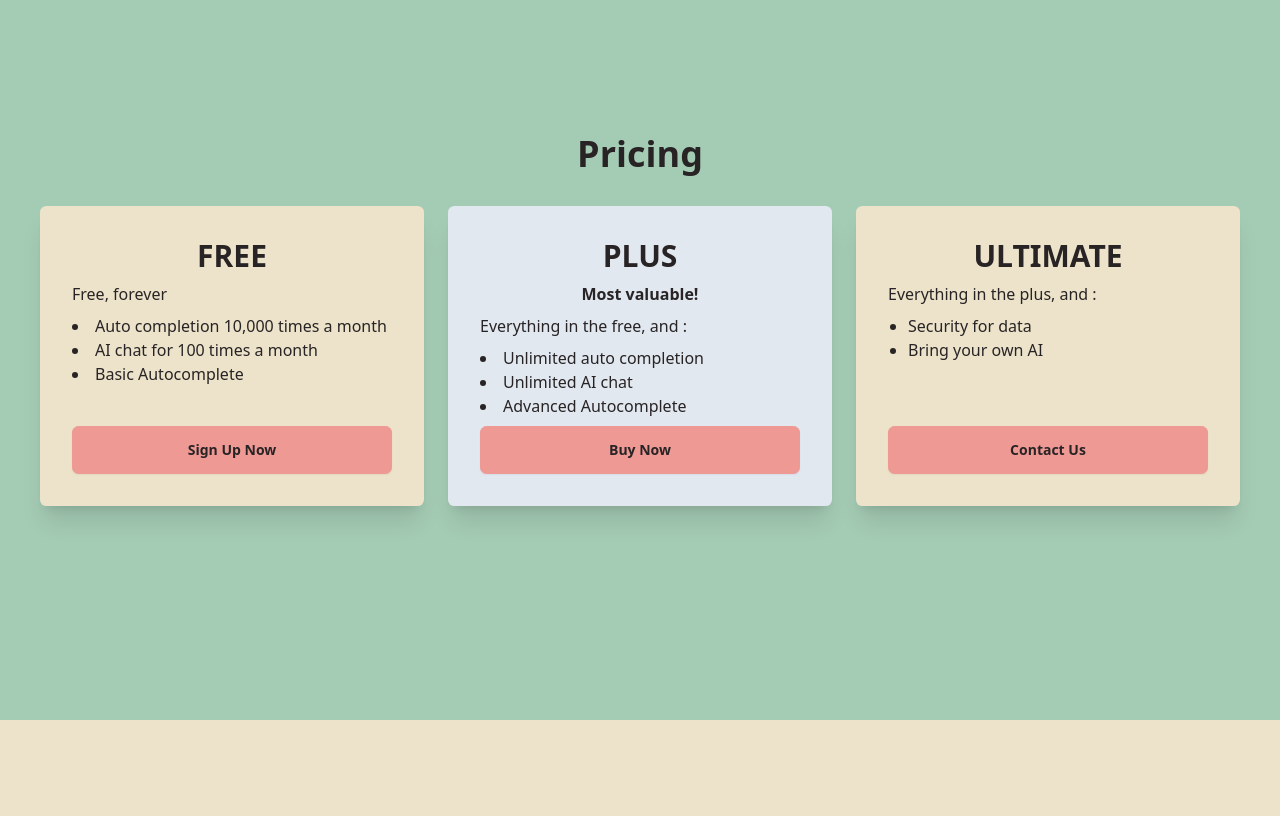
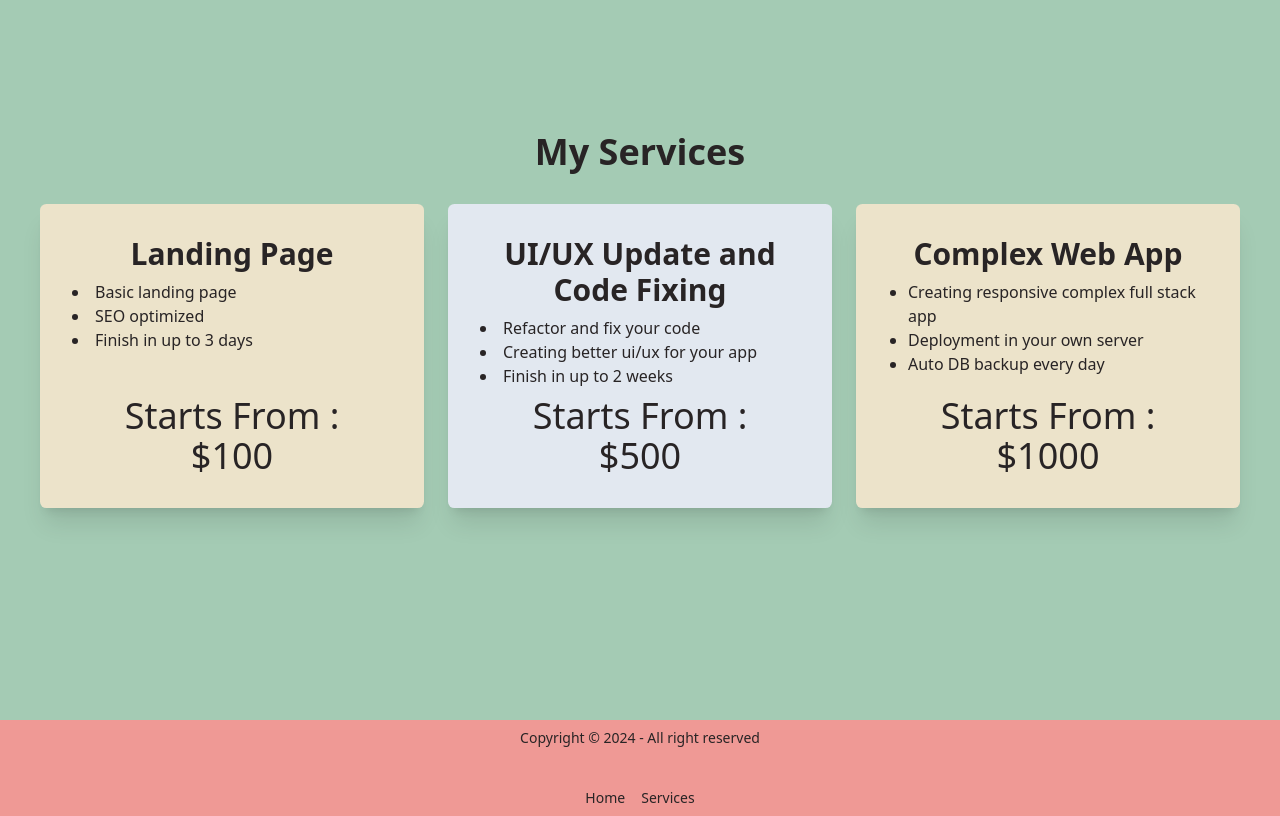
Before and after one commit to danieltan007/stackblitz-starters-4wdawp, a website: page index.html in a window 1280 px wide. Shown: the part 880-1696 px from the top of the page. Before the commit the page ends 1600 px from the top, so only its background shows below. Drawn offline with nearby package versions, Linux system fonts and the light colour scheme.

Commit message:
core: update for PAS, enable copy paste the text

```diff
--- a/index.html
+++ b/index.html
@@ -1,7 +1,7 @@
 <!DOCTYPE html>
 <html lang="en" data-theme="retro">
   <head>
-    <title>Home</title>
+    <title>PAS Informatika</title>
     <meta charset="UTF-8" />
     <meta name="viewport" content="width=device-width" />
     <link
@@ -38,15 +38,15 @@
             class="menu menu-sm dropdown-content bg-base-100 rounded-box z-[1] mt-3 w-52 p-2 shadow"
           >
             <li><a href="#Home">Home</a></li>
-            <li><a href="#Pricing">Pricing</a></li>
+            <li><a href="#pricing">Services</a></li>
           </ul>
         </div>
-        <p class="text-2xl text-bold">AI FAST</p>
+        <p class="text-2xl text-bold">John Doe</p>
       </div>
       <div class="navbar-end hidden md:flex">
         <ul class="menu menu-horizontal px-1">
           <li><a href="#Home">Home</a></li>
-          <li><a href="#Pricing">Pricing</a></li>
+          <li><a href="#Pricing">Services</a></li>
         </ul>
       </div>
     </div>
@@ -54,12 +54,12 @@
     <div class="hero bg-base-200 min-h-screen" id="Home">
       <div class="hero-content flex-col-reverse md:flex-row gap-8">
         <div>
-          <h1 class="text-5xl font-bold">One of the Best AI Tools!</h1>
-          <p class="py-6 text-2xl">Cut your development time in half!</p>
+          <h1 class="text-5xl font-bold">Hello I'm John Doe</h1>
+          <p class="py-6 text-2xl">I'm a Professional Web Developer</p>
           <button
             class="btn btn-primary duration-300 transition hover:scale-110"
           >
-            Start Now!
+            Hire me
           </button>
         </div>
         <img
@@ -74,65 +74,67 @@
       id="Pricing"
     >
       <div>
-        <h1 class="text-4xl font-bold text-center mb-8">Pricing</h1>
+        <h1 class="text-4xl font-bold text-center mb-8">My Services</h1>
 
         <div class="flex flex-wrap md:flex-row gap-6 justify-center">
           <div class="card bg-base-100 w-96 shadow-xl">
             <div class="card-body">
-              <h2 class="text-center font-bold text-3xl">FREE</h2>
-              Free, forever
+              <h2 class="text-center font-bold text-3xl">Landing Page</h2>
               <ul class="list-disc list-inside">
-                <li>Auto completion 10,000 times a month</li>
-                <li>AI chat for 100 times a month</li>
-                <li>Basic Autocomplete</li>
+                <li>Basic landing page</li>
+                <li>SEO optimized</li>
+                <li>Finish in up to 3 days</li>
               </ul>
-              <div class="card-actions justify-center mt-auto">
-                <button
-                  class="btn btn-primary w-full duration-300 transition hover:scale-110"
-                >
-                  Sign Up Now
-                </button>
+
+              <div class="card-actions text-center justify-center mt-auto">
+                <p class="text-4xl">Starts From : <br> $100</p>
               </div>
             </div>
           </div>
           <div class="card bg-slate-200 w-96 shadow-xl">
             <div class="card-body">
-              <h2 class="text-center font-bold text-3xl">PLUS</h2>
-              <span class="text-center font-bold">Most valuable!</span>
-              Everything in the free, and :
+              <h2 class="text-center font-bold text-3xl">UI/UX Update and Code Fixing</h2>
               <ul class="list-disc list-inside">
-                <li>Unlimited auto completion</li>
-                <li>Unlimited AI chat</li>
-                <li>Advanced Autocomplete</li>
+                <li>Refactor and fix your code</li>
+                <li>Creating better ui/ux for your app</li>
+                <li>Finish in up to 2 weeks</li>
               </ul>
-              <div class="card-actions justify-center mt-auto">
-                <button
-                  class="btn btn-primary w-full duration-300 transition hover:scale-110"
-                >
-                  Buy Now
-                </button>
+
+              <div class="card-actions text-center justify-center mt-auto">
+                <p class="text-4xl">Starts From : <br> $500</p>
               </div>
             </div>
           </div>
           <div class="card bg-base-100 w-96 shadow-xl">
             <div class="card-body">
-              <h2 class="text-center font-bold text-3xl">ULTIMATE</h2>
-              Everything in the plus, and :
+              <h2 class="text-center font-bold text-3xl">Complex Web App</h2>
               <ul class="list-disc pl-5">
-                <li>Security for data</li>
-                <li>Bring your own AI</li>
+                <li>Creating responsive complex full stack app</li>
+                <li>Deployment in your own server</li>
+                <li>Auto DB backup every day</li>
               </ul>
-              <div class="card-actions justify-center mt-auto">
-                <button
-                  class="btn btn-primary w-full duration-300 transition hover:scale-110"
-                >
-                  Contact Us
-                </button>
+
+              <div class="card-actions text-center justify-center mt-auto">
+                <p class="text-4xl">Starts From : <br> $1000</p>
               </div>
             </div>
           </div>
         </div>
       </div>
     </div>
+
+    <footer class="footer footer-center bg-primary text-primary-content py-2">
+      <p>Copyright © 2024 - All right reserved</p>
+      <nav>
+        <div class="grid grid-flow-col gap-4">
+          <a href="#Home">
+           Home
+          </a>
+          <a href="#Pricing">
+            Services
+          </a>
+        </div>
+      </nav>
+    </footer>
   </body>
 </html>
--- a/script.js
+++ b/script.js
@@ -15,17 +15,17 @@ document.addEventListener('contextmenu', function (event) {
     return false;
 });
 
-// Disable text selection
-document.onselectstart = function() {
-    return false;
-};
+// // Disable text selection
+// document.onselectstart = function() {
+//     return false;
+// };
 
-// Disable copy
-document.oncopy = function() {
-    return false;
-};
+// // Disable copy
+// document.oncopy = function() {
+//     return false;
+// };
 
-// Disable cut
-document.oncut = function() {
-    return false;
-};
+// // Disable cut
+// document.oncut = function() {
+//     return false;
+// };
```
